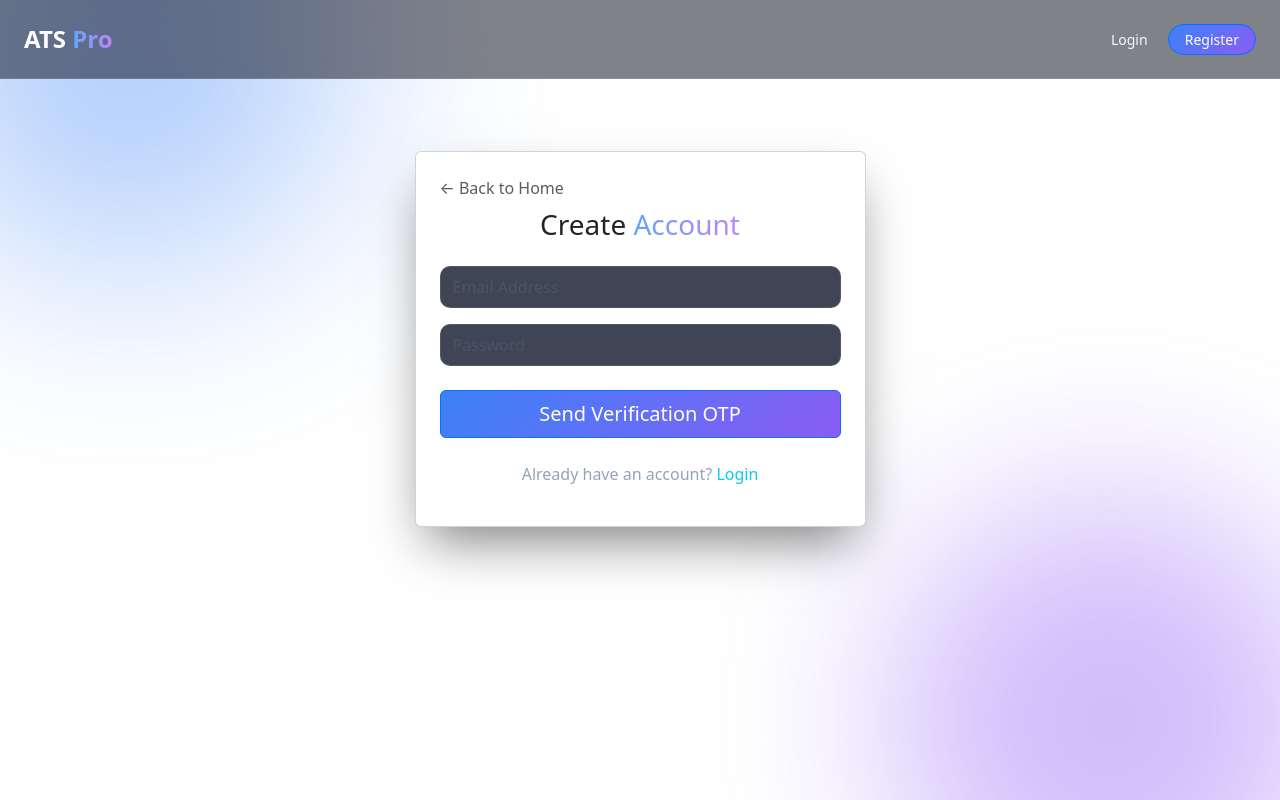
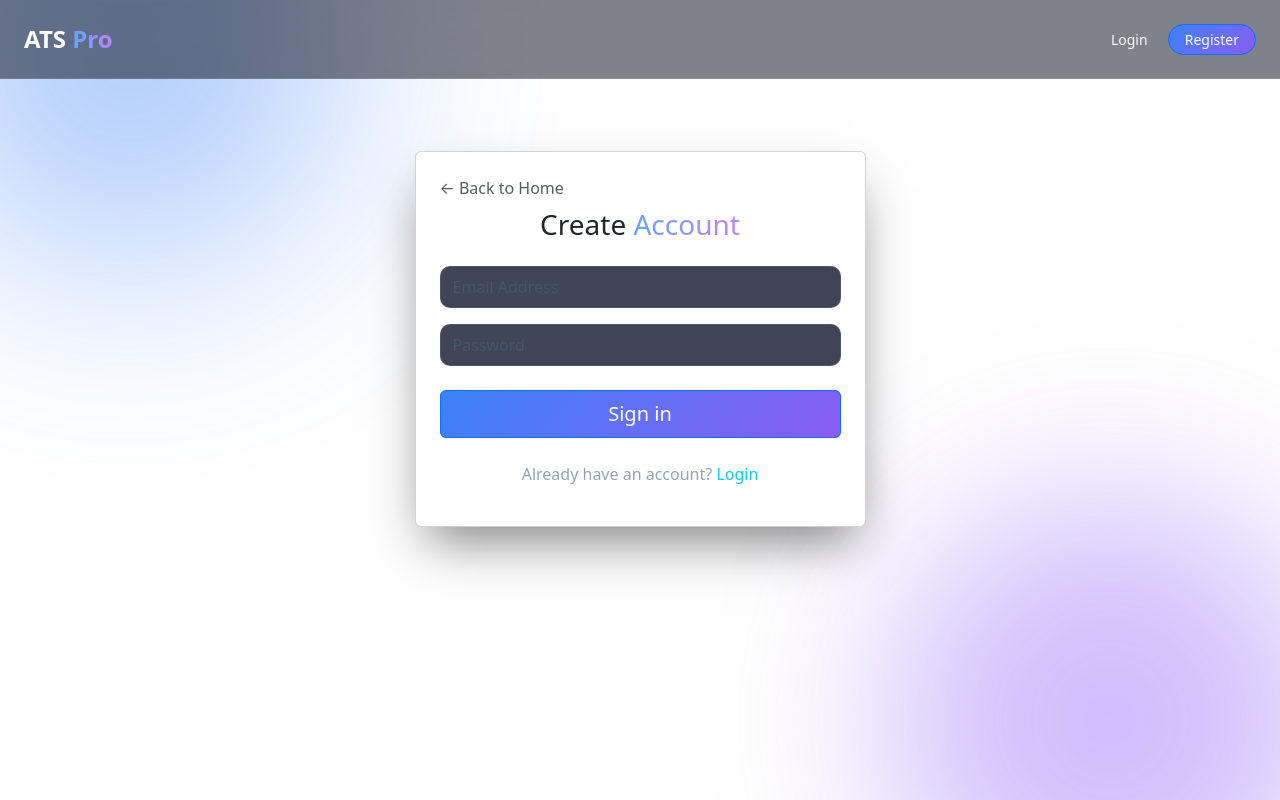
Before and after one commit to chinnuhegde/ATS_Pro_Resume_Analyzer, a Flask app: page /register in a window 1280 px wide. Run offline with Flask 3, Linux system fonts and the light colour scheme; some libraries are stand-ins or nearby versions.

Commit message:
fix: Mail

```diff
--- a/app.py
+++ b/app.py
@@ -202,8 +202,8 @@ def register():
 
             # return redirect(url_for('verify'))
         except Exception as e:
-            print(f"Mail Error: {e}")
-            flash("Error sending verification email. Check your credentials.", "danger")
+            # print(f"Mail Error: {e}")
+            # flash("Error sending verification email. Check your credentials.", "danger")
             ######
             new_user = User(email=request.form['email'], password=hashed_pw)
             db.session.add(new_user)
--- a/templates/register.html
+++ b/templates/register.html
@@ -19,7 +19,7 @@
                   pattern="(?=.*\d)(?=.*[a-z])(?=.*[A-Z]).{8,}"
                   title="Password must contain at least 8 characters, including one uppercase letter, one lowercase letter, and one number."
                 >
-                <button class="btn btn-primary w-100 py-2 fs-5">Send Verification OTP</button>
+                <button class="btn btn-primary w-100 py-2 fs-5">Sign in</button>
             </form>
             <div class="text-center mt-4">
                 <p>Already have an account? <a href="/login" class="text-info text-decoration-none">Login</a></p>
```
